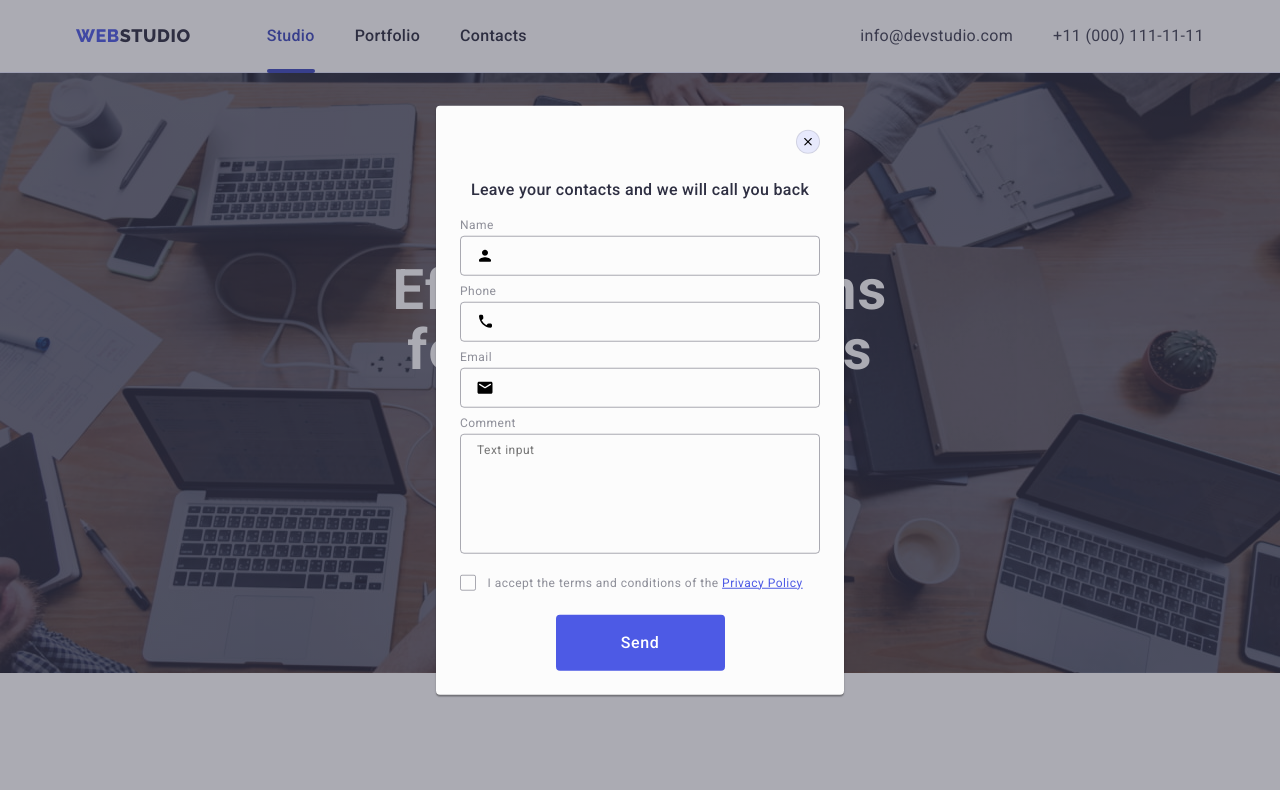
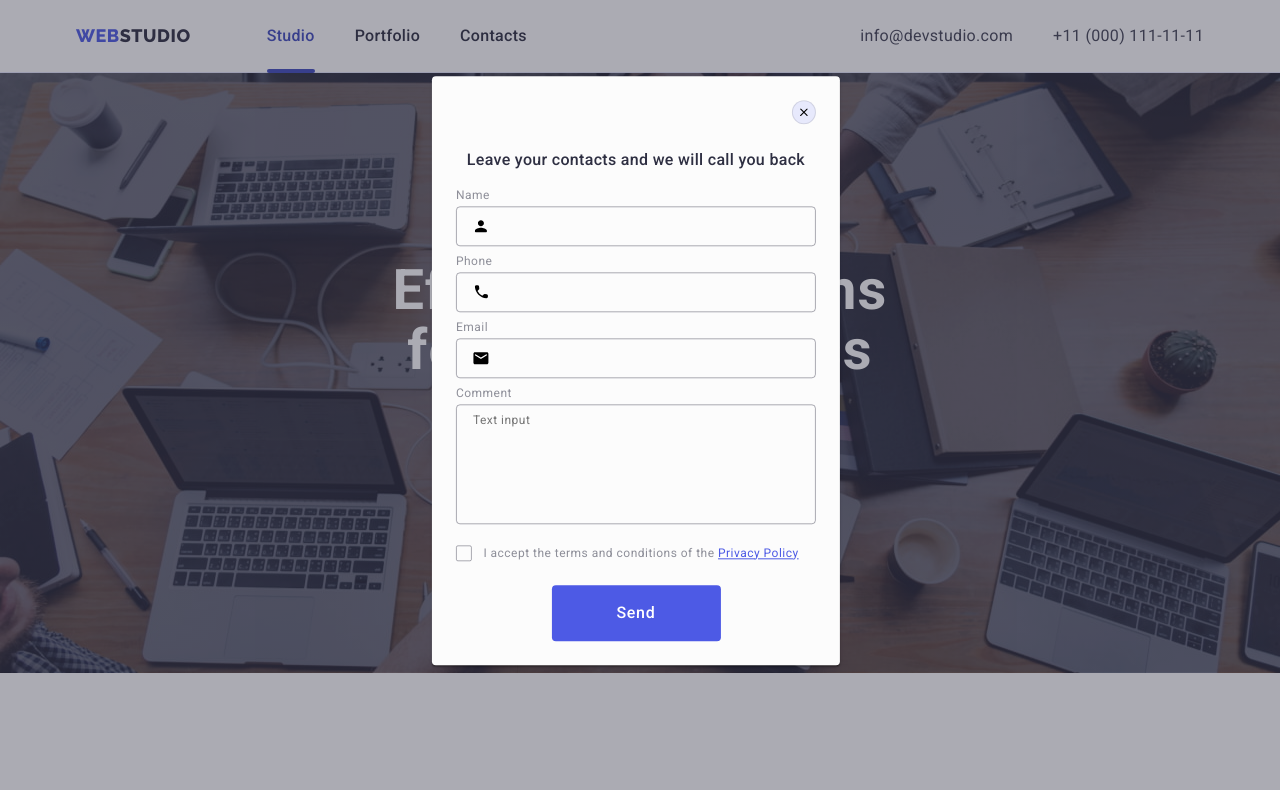
Before and after one commit to davaski/goit-markup-hw-06, a plain HTML site: page index.html in a window 1280 px wide. Both pictures are taken after a click on the button "Order Service". Shown: the top 790 px of the page. Drawn offline with nearby package versions, Linux system fonts and the light colour scheme.

Commit message:
Update styles.css

```diff
--- a/css/styles.css
+++ b/css/styles.css
@@ -811,8 +811,8 @@ p {
 }
 .modal-window {
   position: fixed;
-  top: 0vh;
-  left: 0vh;
+  top: 0;
+  left: 0;
   width: 100%;
   height: 100%;
   background-color: rgba(46, 47, 66, 0.4);
@@ -821,10 +821,11 @@ p {
 }
 .window {
   position: absolute;
-  top: 0vh;
-  left: 0vh;
-  transform: translate(18px, 96px) scale(1);
+  top: 50%;
+  left: 50%;
+  transform: translate(-50%, -60%) scale(1);
   width: 392px;
+  max-width: 100%;
   min-height: 584px;
   background: #fcfcfc;
   box-shadow: 0px 1px 1px rgba(0, 0, 0, 0.14), 0px 1px 3px rgba(0, 0, 0, 0.12),
@@ -836,16 +837,12 @@ p {
 @media screen and (min-width: 768px) {
   .window {
     width: 408px;
-    top: 96px;
-    left: 180px;
     padding: 72px 25px 24px 23px;
+    transform: translate(-51%, -55%) scale(1);
   }
 }
 @media screen and (min-width: 1158px) {
   .window {
-    top: 50%;
-    left: 50%;
-    transform: translate(-50%, -50%);
     padding: 72px 24px 24px 24px;
   }
 }
```
